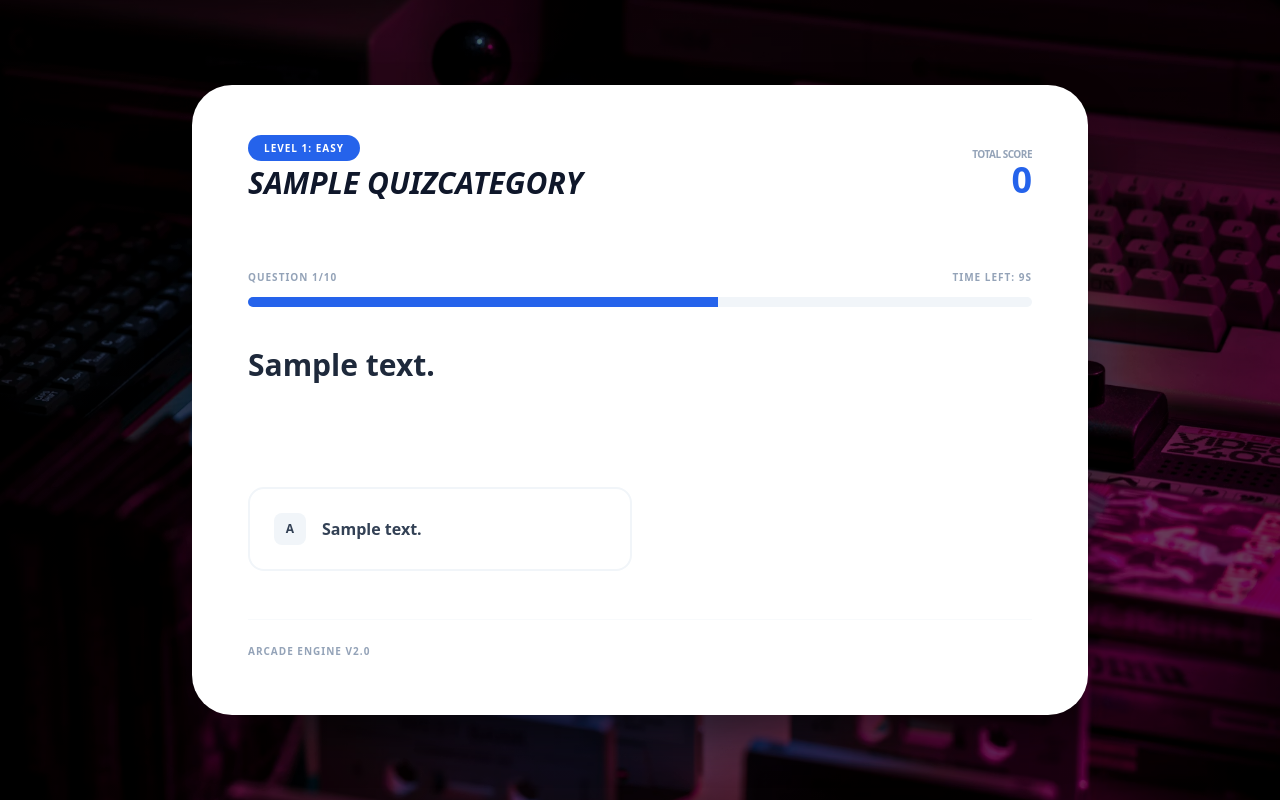
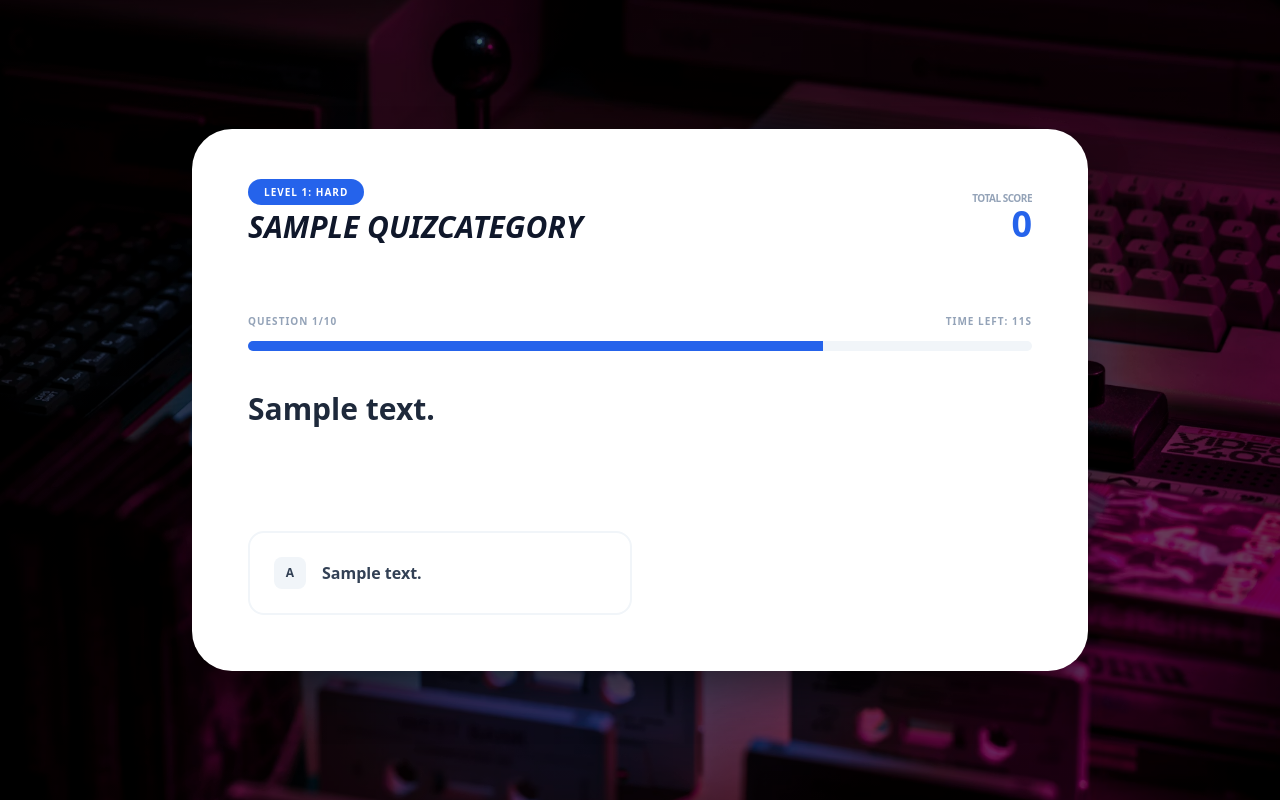
Before and after one commit to bipinjlimbu/Django-Multi-Game-Arcade-System, a Django app: a page that uses my_app/templates/games/quiz_page.html in a window 1280 px wide. Run offline with Django 5.2, Linux system fonts and the light colour scheme; tables that the repository leaves empty hold one stand-in row (values such as "Sample post").

Commit message:
Quiz Game Some Changes

```diff
--- a/my_app/templates/games/quiz_page.html
+++ b/my_app/templates/games/quiz_page.html
@@ -20,6 +20,7 @@
         .timer-bar { transition: width 0.2s linear; }
         .disabled { pointer-events: none; }
 
+        /* Level Overlay logic - Countdown numbers removed as requested */
         #level-overlay, #end-screen {
             position: absolute; inset: 0; background: rgba(255, 255, 255, 0.98);
             display: none; flex-direction: column; align-items: center; justify-content: center;
@@ -40,9 +41,9 @@
 
         <div id="level-overlay">
             <p class="text-slate-400 font-black uppercase tracking-[0.3em] text-xs mb-2">Challenge Upgraded</p>
-            <h1 id="next-level-title" class="text-5xl font-black text-slate-900 uppercase italic mb-8">Next Level</h1>
+            <h1 id="next-level-title" class="text-5xl font-black text-slate-900 uppercase italic mb-8">Level 1 Begins</h1>
             <div class="w-20 h-20 rounded-full border-8 border-blue-600 flex items-center justify-center">
-                <span id="countdown-text" class="text-3xl font-black text-blue-600">3</span>
+                <span class="text-2xl font-black text-blue-600">GO!</span>
             </div>
         </div>
 
@@ -52,9 +53,8 @@
                 <h1 class="text-6xl font-black text-slate-900 italic mb-4">FINISH!</h1>
                 <p class="text-slate-500 font-bold text-lg">Final Score: <span id="final-score-display" class="text-blue-600 text-3xl ml-1">0</span></p>
             </div>
-
             <div class="flex flex-col gap-5">
-                <a href="/leaderboard/quiz/?category={{ category.slug }}/" class="btn-action bg-blue-600 text-white hover:bg-blue-700 shadow-xl shadow-blue-100">
+                <a href="/leaderboard/quiz/?category={{ category.slug }}" class="btn-action bg-blue-600 text-white hover:bg-blue-700 shadow-xl shadow-blue-100">
                     <i data-lucide="trophy" class="w-6 h-6"></i> View Leaderboard
                 </a>
                 <a href="/games/" class="btn-action bg-slate-900 text-white hover:bg-black">
@@ -96,22 +96,13 @@
             </h1>
             <div id="options-grid" class="grid grid-cols-1 md:grid-cols-2 gap-4"></div>
         </div>
-
-        <div class="mt-12 pt-6 border-t border-slate-50">
-            <p class="text-slate-400 text-[10px] font-black uppercase tracking-widest">Arcade Engine v2.0</p>
-        </div>
     </div>
 
     <script src="{% static 'js/lucide.min.js' %}"></script>
     <script>
         lucide.createIcons();
 
-        let currentLevel = 1;
-        let questions = [];
-        let currentIndex = 0;
-        let totalScore = 0;
-        let timerInterval = null;
-        let timeLeft = 15;
+        let currentLevel = 1, questions = [], currentIndex = 0, totalScore = 0, timerInterval = null, timeLeft = 15, gameActive = false;
         const pointsConfig = { 1: 5, 2: 10, 3: 15 };
 
         async function fetchQuestions() {
@@ -121,15 +112,12 @@
                 questions = data.questions;
                 currentIndex = 0;
                 loadQuestion();
-            } catch (err) { console.error("Error fetching data, Sir."); }
+            } catch (err) { console.error("Error fetching data."); }
         }
 
         function loadQuestion() {
             stopTimer();
-            if (currentIndex >= questions.length) {
-                handleLevelProgression();
-                return;
-            }
+            if (currentIndex >= questions.length) { handleLevelProgression(); return; }
 
             const fb = document.getElementById('feedback-text');
             fb.classList.add('invisible');
@@ -143,7 +131,7 @@
             grid.innerHTML = '';
 
             q.options.forEach((opt, index) => {
-                const label = String.fromCharCode(65 + index);
+                const label = String.fromCharCode(65 + index); // A, B, C, D firta aayo
                 const card = document.createElement('div');
                 card.className = 'option-card p-6 rounded-2xl font-bold text-slate-700 flex items-center justify-between group';
                 card.dataset.correct = opt.is_correct;
@@ -153,7 +141,7 @@
                         <span>${opt.text}</span>
                     </div>
                 `;
-                card.onclick = () => checkAnswer(card, opt.is_correct);
+                card.onclick = () => { if(gameActive) checkAnswer(card, opt.is_correct); };
                 grid.appendChild(card);
             });
             startTimer();
@@ -187,8 +175,7 @@
             timeLeft = 15;
             updateTimerUI();
             timerInterval = setInterval(() => {
-                timeLeft--;
-                updateTimerUI();
+                timeLeft--; updateTimerUI();
                 if (timeLeft <= 0) {
                     stopTimer();
                     document.getElementById('feedback-text').innerText = "⌛ Time Up!";
@@ -214,57 +201,41 @@
         }
 
         function handleLevelProgression() {
-            if (currentLevel < 3) {
-                currentLevel++;
-                startLevelTransition();
-            } else {
-                saveFinalScoreAndEnd();
-            }
+            if (currentLevel < 3) { currentLevel++; startLevelTransition(); }
+            else { saveFinalScoreAndEnd(); }
         }
 
         function startLevelTransition() {
+            gameActive = false;
             const overlay = document.getElementById('level-overlay');
-            const countText = document.getElementById('countdown-text');
-            document.getElementById('next-level-title').innerText = currentLevel === 2 ? "Medium Mode" : "Hard Mode";
+            const title = document.getElementById('next-level-title');
+            const badge = document.getElementById('level-badge');
+
+            title.innerText = `Level ${currentLevel} Begins`;
             overlay.style.display = 'flex';
 
-            let count = 3;
-            countText.innerText = count;
-            let countInt = setInterval(() => {
-                count--;
-                countText.innerText = count;
-                if (count <= 0) {
-                    clearInterval(countInt);
-                    overlay.style.display = 'none';
-                    document.getElementById('level-badge').innerText = `Level ${currentLevel}: ${currentLevel == 2 ? 'Medium' : 'Hard'}`;
-                    fetchQuestions();
-                }
-            }, 1000);
+            setTimeout(() => {
+                overlay.style.display = 'none';
+                badge.innerText = `Level ${currentLevel}: ${currentLevel == 2 ? 'Medium' : 'Hard'}`;
+                gameActive = true;
+                fetchQuestions();
+            }, 2000);
         }
 
         function saveFinalScoreAndEnd() {
             stopTimer();
-            const endScreen = document.getElementById('end-screen');
             document.getElementById('final-score-display').innerText = totalScore;
-
             fetch('/save-score/', {
                 method: 'POST',
-                headers: {
-                    'Content-Type': 'application/json',
-                    'X-CSRFToken': '{{ csrf_token }}'
-                },
-                body: JSON.stringify({
-                    slug: 'quiz',
-                    category: '{{ category.slug }}',
-                    score: totalScore
-                })
+                headers: { 'Content-Type': 'application/json', 'X-CSRFToken': '{{ csrf_token }}' },
+                body: JSON.stringify({ slug: 'quiz', category: '{{ category.slug }}', score: totalScore })
             }).then(() => {
-                endScreen.style.display = 'flex';
+                document.getElementById('end-screen').style.display = 'flex';
                 lucide.createIcons();
             });
         }
 
-        fetchQuestions();
+        startLevelTransition();
     </script>
 </body>
 </html>
--- a/static/css/styles.css
+++ b/static/css/styles.css
@@ -861,6 +861,16 @@ Ensure the default browser behavior of the `hidden` attribute.
   animation: bounce 1s infinite;
 }
 
+@keyframes pulse {
+  50% {
+    opacity: .5;
+  }
+}
+
+.animate-pulse {
+  animation: pulse 2s cubic-bezier(0.4, 0, 0.6, 1) infinite;
+}
+
 .cursor-pointer {
   cursor: pointer;
 }
```
